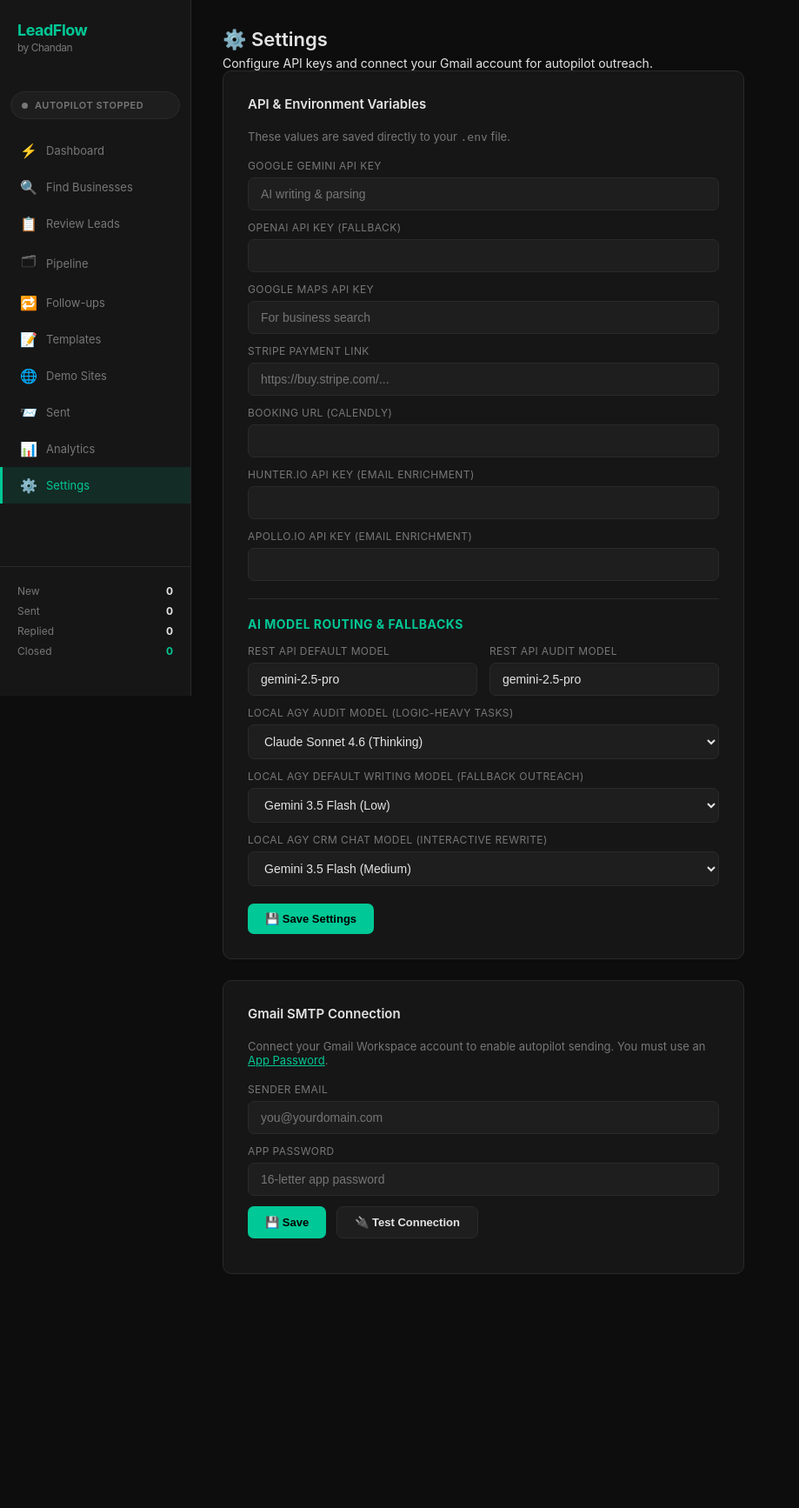
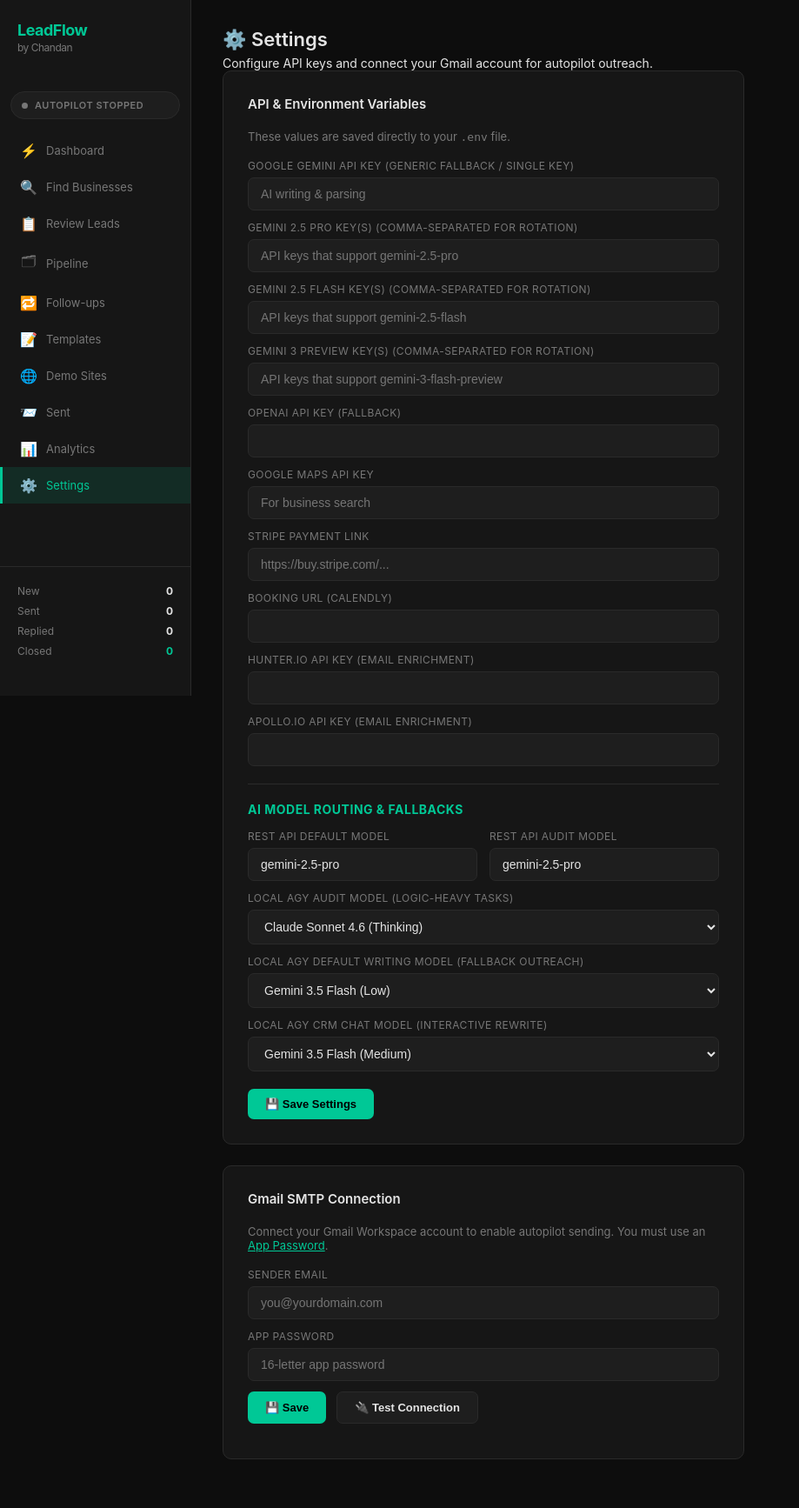
Before and after one commit to Power7T/leadflow, a FastAPI app: page /settings in a window 1280 px wide. Shown: the whole page at 87% size, without its empty margins (0-919 px from the left). Before the commit the page ends 1465 px from the top, so only its background shows below. Run offline with FastAPI, Linux system fonts and the light colour scheme; data that the repository does not hold is empty; parts of the project's set-up code (start-up, migrations or seed data) failed here and were passed over.

Commit message:
Add model-specific API key fields (Pro, Flash, Preview) to settings form

```diff
--- a/ai_writer.py
+++ b/ai_writer.py
@@ -63,8 +63,17 @@ def _is_quota_error(text: str) -> bool:
 # ── Fallback Tier 2: Gemini REST API (google-generativeai) ─────────────────
 
 def _run_gemini_rest(prompt: str, model: str = "gemini-2.5-flash") -> str | None:
-    """Call Gemini directly via REST with support for a rotated key pool and model fallback."""
-    keys_str = os.getenv("GEMINI_API_KEY") or os.getenv("GOOGLE_AI_API_KEY") or ""
+    """Call Gemini directly via REST with support for model-specific key pools and key rotation."""
+    # Resolve which key pool to load based on the targeted model
+    env_var = "GEMINI_API_KEY"
+    if "pro" in model:
+        env_var = "GEMINI_PRO_KEYS"
+    elif "preview" in model:
+        env_var = "GEMINI_PREVIEW_KEYS"
+    elif "flash" in model:
+        env_var = "GEMINI_FLASH_KEYS"
+
+    keys_str = os.getenv(env_var) or os.getenv("GEMINI_API_KEY") or os.getenv("GOOGLE_AI_API_KEY") or ""
     keys = [k.strip() for k in keys_str.split(",") if k.strip()]
     if not keys:
         return None
--- a/templates/settings.html
+++ b/templates/settings.html
@@ -17,8 +17,20 @@
   </p>
   <form id="envForm">
     <div style="margin-bottom: 12px">
-      <label>Google Gemini API Key</label>
+      <label>Google Gemini API Key (Generic Fallback / single key)</label>
       <input type="password" id="GEMINI_API_KEY" value="{{ env.GEMINI_API_KEY }}" placeholder="AI writing & parsing">
+    </div>
+    <div style="margin-bottom: 12px">
+      <label>Gemini 2.5 Pro Key(s) (comma-separated for rotation)</label>
+      <input type="password" id="GEMINI_PRO_KEYS" value="{{ env.GEMINI_PRO_KEYS }}" placeholder="API keys that support gemini-2.5-pro">
+    </div>
+    <div style="margin-bottom: 12px">
+      <label>Gemini 2.5 Flash Key(s) (comma-separated for rotation)</label>
+      <input type="password" id="GEMINI_FLASH_KEYS" value="{{ env.GEMINI_FLASH_KEYS }}" placeholder="API keys that support gemini-2.5-flash">
+    </div>
+    <div style="margin-bottom: 12px">
+      <label>Gemini 3 Preview Key(s) (comma-separated for rotation)</label>
+      <input type="password" id="GEMINI_PREVIEW_KEYS" value="{{ env.GEMINI_PREVIEW_KEYS }}" placeholder="API keys that support gemini-3-flash-preview">
     </div>
     <div style="margin-bottom: 12px">
       <label>OpenAI API Key (Fallback)</label>
@@ -161,6 +173,9 @@ document.getElementById('envForm').addEventListener('submit', (e) => {
   e.preventDefault();
   saveEnvVars({
     GEMINI_API_KEY: document.getElementById('GEMINI_API_KEY').value,
+    GEMINI_PRO_KEYS: document.getElementById('GEMINI_PRO_KEYS').value,
+    GEMINI_FLASH_KEYS: document.getElementById('GEMINI_FLASH_KEYS').value,
+    GEMINI_PREVIEW_KEYS: document.getElementById('GEMINI_PREVIEW_KEYS').value,
     OPENAI_API_KEY: document.getElementById('OPENAI_API_KEY').value,
     GOOGLE_MAPS_API_KEY: document.getElementById('GOOGLE_MAPS_API_KEY').value,
     STRIPE_PAYMENT_LINK: document.getElementById('STRIPE_PAYMENT_LINK').value,
```
